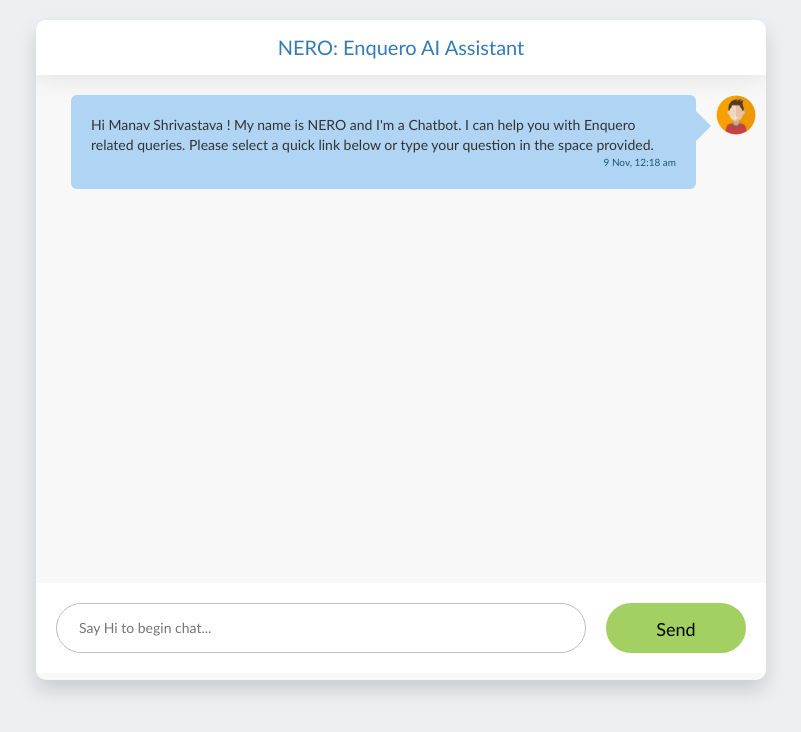
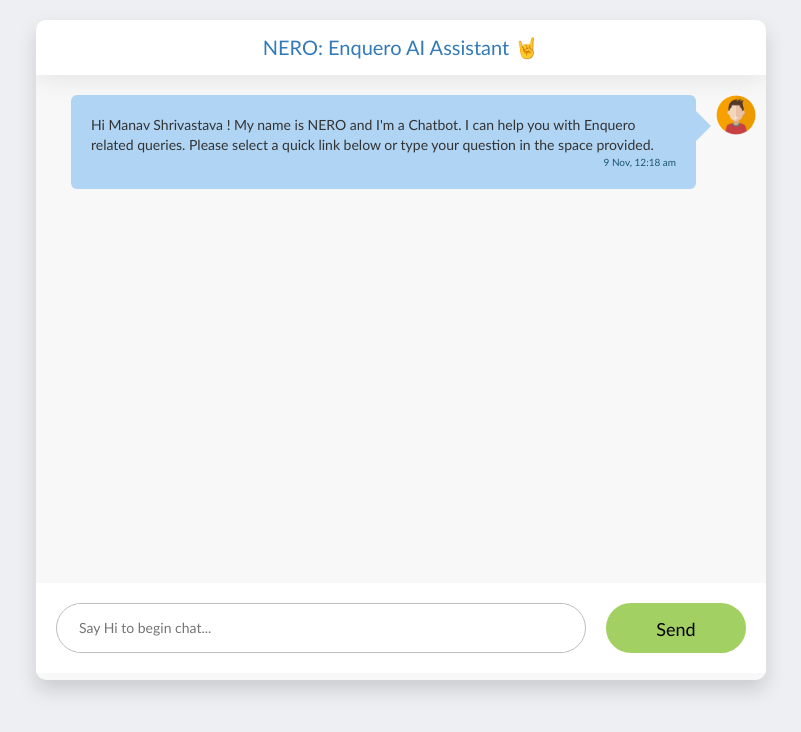
Before and after one commit to manavshrivastavagit/nero-frontend, a website: page index.html in a window 1280 px wide. Shown: the whole page, without its empty margins (34-835 px from the left). Drawn offline with nearby package versions, Linux system fonts and the light colour scheme.

Commit message:
updated code

```diff
--- a/index.html
+++ b/index.html
@@ -24,7 +24,7 @@
         <div class="col-md-8">
             <div class="chat_window">
                 <div class="top_menu">
-                    <div class="title" id="title"> NERO: Enquero AI Assistant </div>
+                    <div class="title" id="title"> NERO: Enquero AI Assistant 🤘 </div>
                 </div>
                 <ul class="messages"></ul>
                 <div class="bottom_wrapper clearfix">
```
